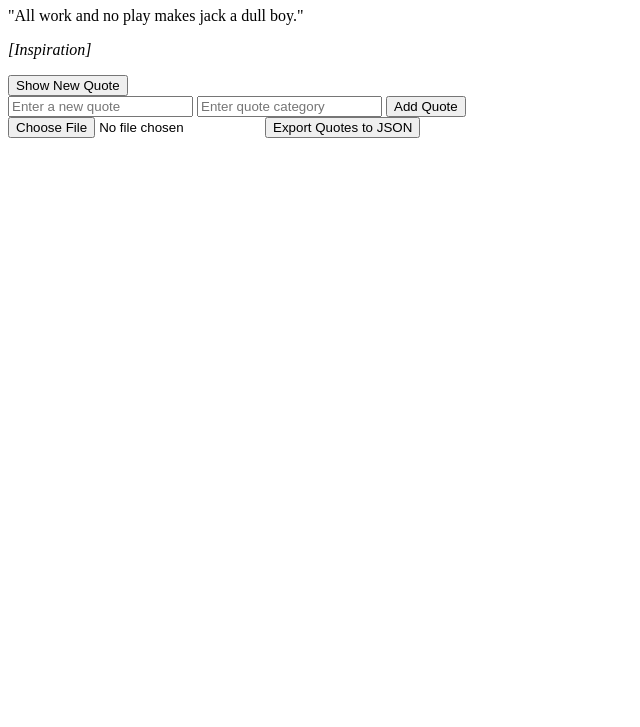
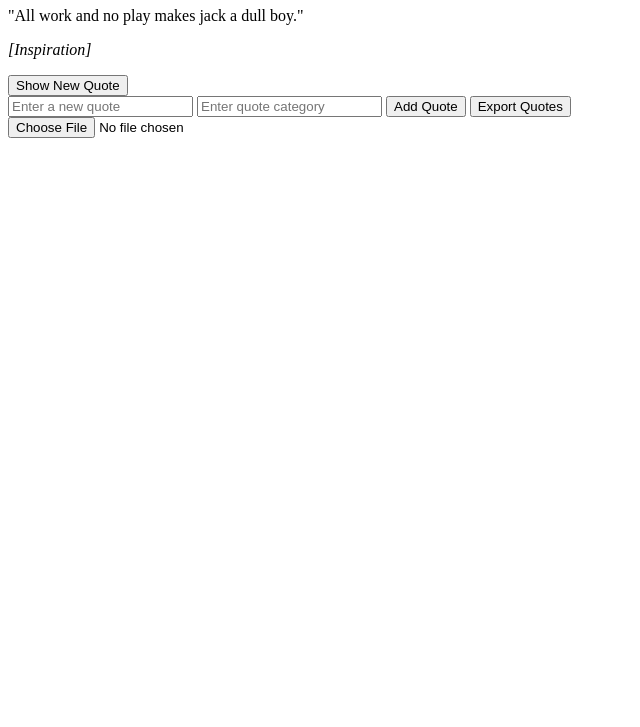
Before and after one commit to Adynah/alx_fe_javascript, a plain HTML site: page dom-manipulation/index.html in a window 1280 px wide. Shown: the part 73-800 px from the top of the page, without its empty margins (0-640 px from the left). Drawn offline with Linux system fonts and the light colour scheme.

Commit message:
Implemented Web Storage and JSON Handling

```diff
--- a/dom-manipulation/index.html
+++ b/dom-manipulation/index.html
@@ -13,6 +13,7 @@
         <input id="newQuoteText" type="text" placeholder="Enter a new quote" />
         <input id="newQuoteCategory" type="text" placeholder="Enter quote category" />
         <button id="addQuoteButton">Add Quote</button>
+        <button id="exportButton">Export Quotes</button>
     </div>
     <input type="file" id="importFile" accept=".json" onchange="importFromJsonFile(event)" />
     <script src="script.js"></script>
--- a/dom-manipulation/script.js
+++ b/dom-manipulation/script.js
@@ -97,9 +97,7 @@ function importFromJsonFile(event) {
 }
 
 function createExportButton() {
-    const exportButton = document.createElement("button");
-    exportButton.textContent = "Export Quotes to JSON";
-
+    const exportButton = document.getElementById("exportButton");
     exportButton.addEventListener("click", () => {
         const json = JSON.stringify(quotes, null, 2);
         const blob = new Blob([json], { type: "application/json" });
@@ -112,14 +110,12 @@ function createExportButton() {
 
         URL.revokeObjectURL(url);
     });
-
-    document.body.appendChild(exportButton);
 }
 
 document.addEventListener("DOMContentLoaded", () => {
     document.getElementById("newQuote").addEventListener("click", showRandomQuote);
     document.getElementById("addQuoteButton").addEventListener("click", addQuote);
-  document.getElementById("importFile").addEventListener("change", importFromJsonFile);
+    document.getElementById("importFile").addEventListener("change", importFromJsonFile);
 
     showRandomQuote();
     createExportButton();
```
